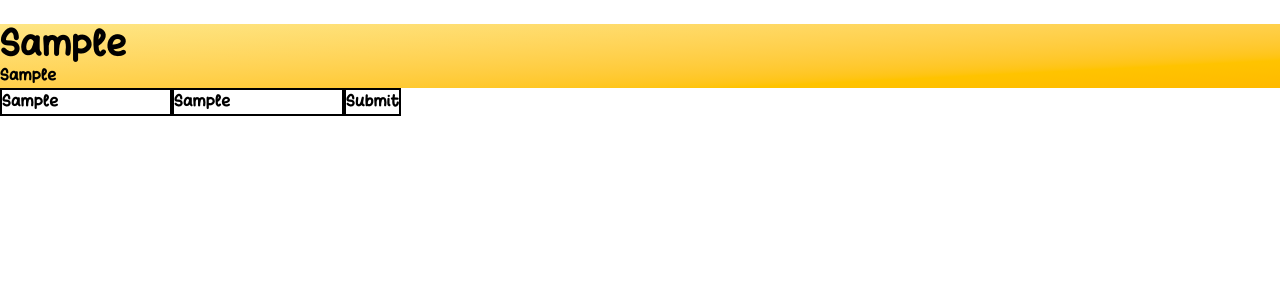
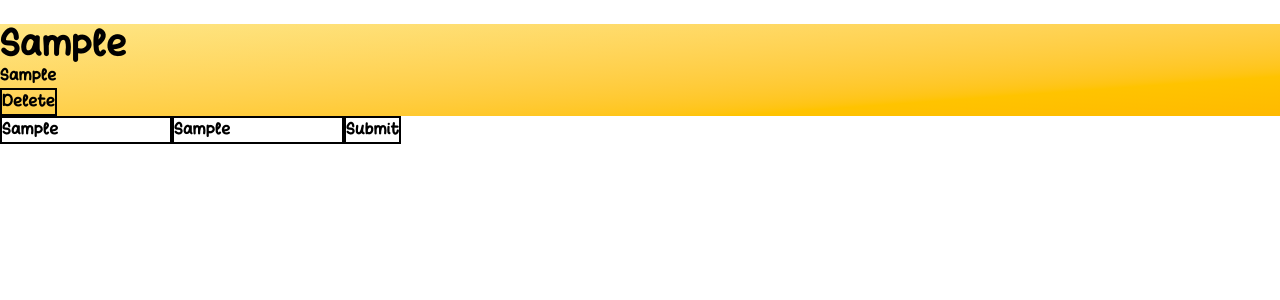
Before and after one commit to reuben-george-44/Notes-App-MERN, a React (Vite) app in the folder client/: page / in a window 1280 px wide. Both pictures are taken after typing "Sample", "Sample" into the empty fields and a click on the button "Submit". Shown: the top 300 px of the page. Built offline with nearby package versions, Linux system fonts and the light colour scheme; a web font is replaced by a local one.

Commit message:
Delete Button

```diff
--- a/client/package.json
+++ b/client/package.json
@@ -16,7 +16,8 @@
     "motion": "^12.23.0",
     "react": "^19.1.0",
     "react-dom": "^19.1.0",
-    "tailwindcss": "^4.1.11"
+    "tailwindcss": "^4.1.11",
+    "uuid": "^13.0.0"
   },
   "devDependencies": {
     "@eslint/js": "^9.29.0",
--- a/client/src/components/MainPage.jsx
+++ b/client/src/components/MainPage.jsx
@@ -1,10 +1,12 @@
 import { useState } from "react"
 import Note from "./Note"
+import { v4 as uuidv4 } from "uuid";
 
 const MainPage = ({user}) => {
   const handleSubmit = (e) => {
     e.preventDefault();
     setNotes(notes => [...notes, {
+      id: uuidv4(),
       title: title,
       desc: desc
     }])
@@ -20,7 +22,7 @@ const MainPage = ({user}) => {
       </div>
       {
         notes.map((note) => (
-          <Note title={note.title} desc={note.desc}></Note>
+          <Note key={note.id} notes={notes} setNotes = {setNotes} id={note.id} title={note.title} desc={note.desc}></Note>
         ))
       }
       <form name="form" className="min-h-20" onSubmit={handleSubmit}>
--- a/client/src/components/Note.jsx
+++ b/client/src/components/Note.jsx
@@ -1,8 +1,13 @@
-const Note = ({ title, desc }) => {
+const Note = ({ notes, setNotes, id, title, desc }) => {
+    const handleDelete = (targetId) => {
+        setNotes(notes.filter(note => note.id !== targetId));
+    }
+
     return (
         <div className="min-h-10 bg-gradient-to-br from-amber-200 to-amber-400">
             <h1 className="text-4xl">{title}</h1>
             <p>{desc}</p>
+            <button className="border-2" onClick={() => handleDelete(id)}>Delete</button>
         </div>
     );
 };
```
Also changed, not shown: 1 other file (tests, documents, lock files or other folders).
